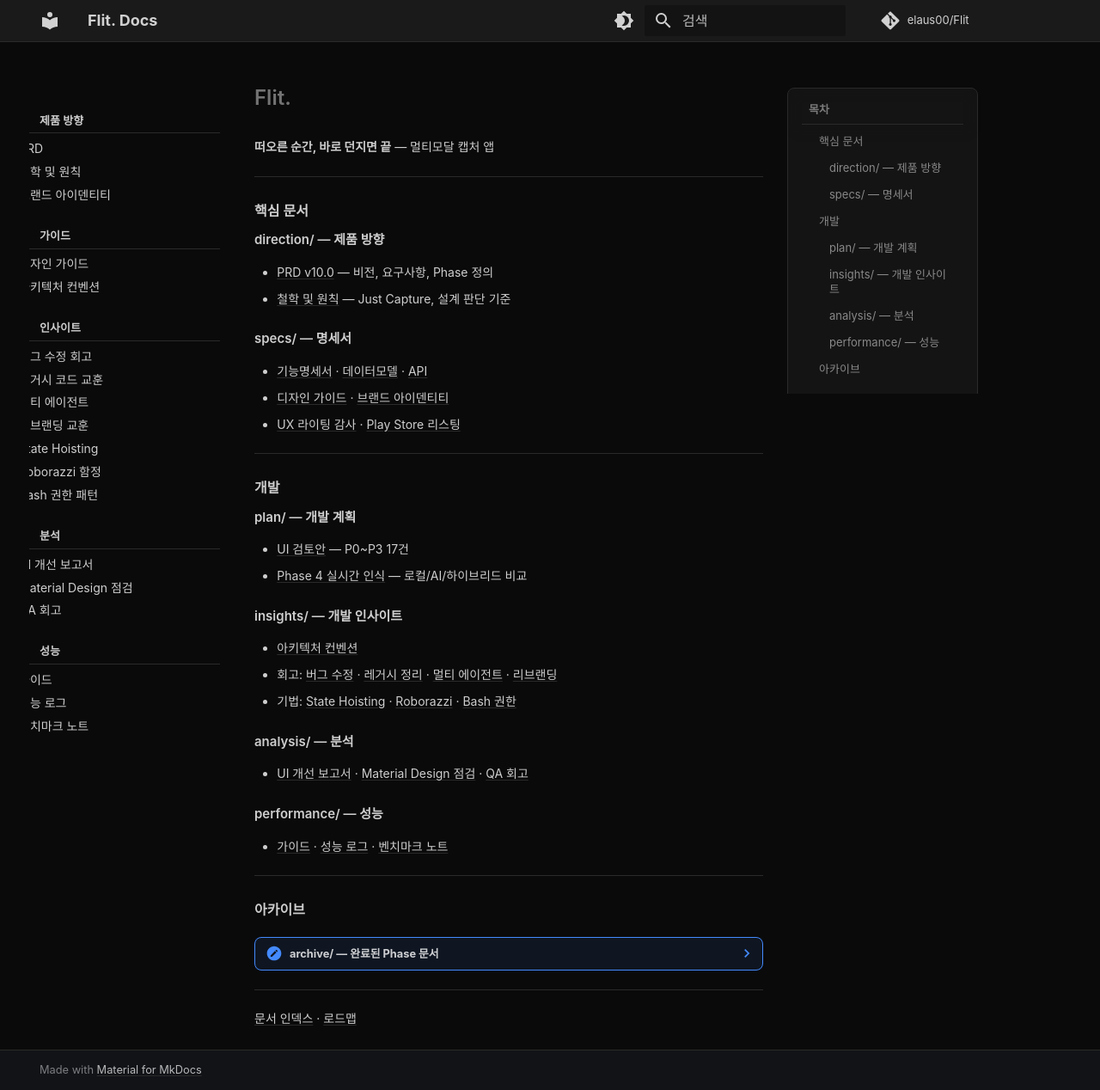
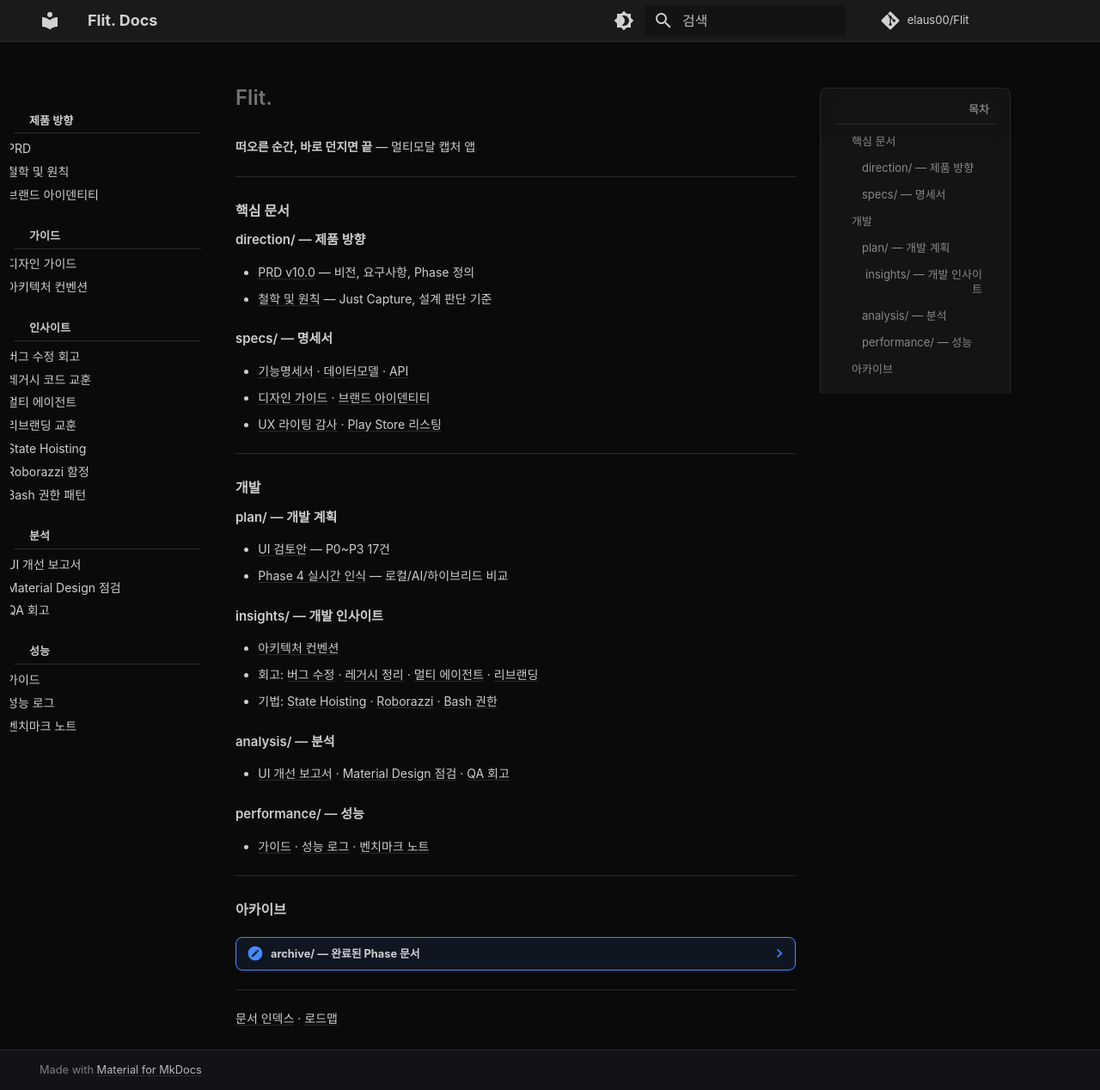
Before and after one commit to elaus00/KAIROS_mobile, an MkDocs documentation site: the page built from docs/index.md, in a window 1280 px wide. Shown: the whole page at 86% size. Built offline with MkDocs 1.6.1 and Material for MkDocs 9.7.7, drawn with Linux system fonts in a browser that asks for light colours; comment, search, counter and statistics services are not loaded.

Commit message:
docs: fix docs deploy trigger and mkdocs navigation layout

```diff
--- a/docs/stylesheets/flit.css
+++ b/docs/stylesheets/flit.css
@@ -129,7 +129,7 @@
   font-size: 13px !important;
   font-weight: 600;
   color: var(--flit-text);
-  padding: 0.6rem 0.6rem 0.3rem !important;
+  padding: 0.6rem 0.6rem 0.3rem 0.9rem !important;
   margin-top: 0.8rem;
   border-bottom: 1px solid var(--flit-divider);
 }
@@ -143,7 +143,8 @@
   font-family: var(--flit-font);
   font-size: 13px !important;
   color: var(--flit-text-secondary);
-  padding-left: 0.6rem !important;
+  padding-left: 0.9rem !important;
+  overflow: visible;
 }
 
 .md-nav--primary .md-nav--nested .md-nav__link:hover,
@@ -163,7 +164,7 @@
 }
 
 .md-nav--primary .md-nav__item {
-  padding-left: 0 !important;
+  padding-left: 0.2rem !important;
 }
 
 /* --- 오른쪽 사이드바: TOC ------------------------------------------------- */
@@ -177,6 +178,7 @@
   border-radius: 8px;
   padding: 0.8rem;
   border: 1px solid var(--flit-border);
+  text-align: right;
 }
 
 .md-sidebar--secondary .md-nav--secondary > .md-nav__title {
@@ -191,6 +193,7 @@
   padding: 0 0.4rem 0.4rem !important;
   margin-bottom: 0.4rem;
   border-bottom: 1px solid var(--flit-divider);
+  text-align: right;
 }
 
 .md-sidebar--secondary .md-nav--secondary .md-nav__link {
@@ -198,6 +201,7 @@
   font-size: 13px !important;
   color: var(--flit-text-secondary);
   padding: 0.15rem 0.4rem !important;
+  text-align: right;
 }
 
 .md-sidebar--secondary .md-nav--secondary .md-nav__link:hover,
@@ -208,7 +212,12 @@
 /* --- 본문 ---------------------------------------------------------------- */
 
 .md-content {
-  max-width: 640px;
+  max-width: 700px;
+}
+
+.md-main__inner {
+  margin-left: 0.4rem;
+  margin-right: 0.4rem;
 }
 
 .md-typeset code {
```
Also changed, not shown: README.md (+1 -1 lines), 1 other file.
